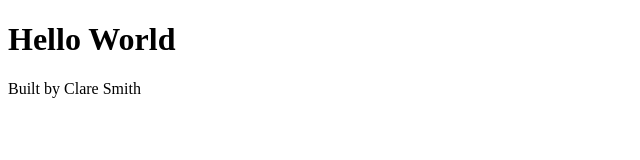
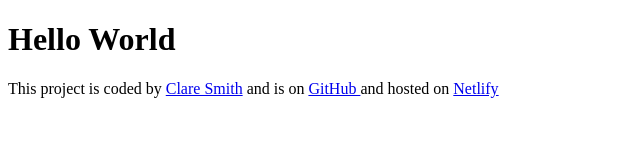
Before and after one commit to cmsmith123/Final-weather-app, a plain HTML site: page index.html in a window 1280 px wide. Shown: the whole page, without its empty margins (0-640 px from the left). Drawn offline with Linux system fonts and the light colour scheme.

Commit message:
Added links to footer

```diff
--- a/index.html
+++ b/index.html
@@ -7,6 +7,30 @@
   </head>
   <body>
     <h1>Hello World</h1>
-    <footer>Built by Clare Smith</footer>
+    <footer>
+      This project is coded by
+      <a
+        href="https://github.com/cmsmith123"
+        target="_blank"
+        rel="noopener noreferrer"
+        >Clare Smith</a
+      >
+      and is on
+      <a
+        href="https://github.com/cmsmith123/Final-weather-app"
+        target="_blank"
+        rel="noopener noreferrer"
+      >
+        GitHub
+      </a>
+      and hosted on
+      <a
+        href="https://capable-sopapillas-ac6d72.netlify.app/"
+        target="_blank"
+        rel="noopener noreferrer"
+      >
+        Netlify
+      </a>
+    </footer>
   </body>
 </html>
```
